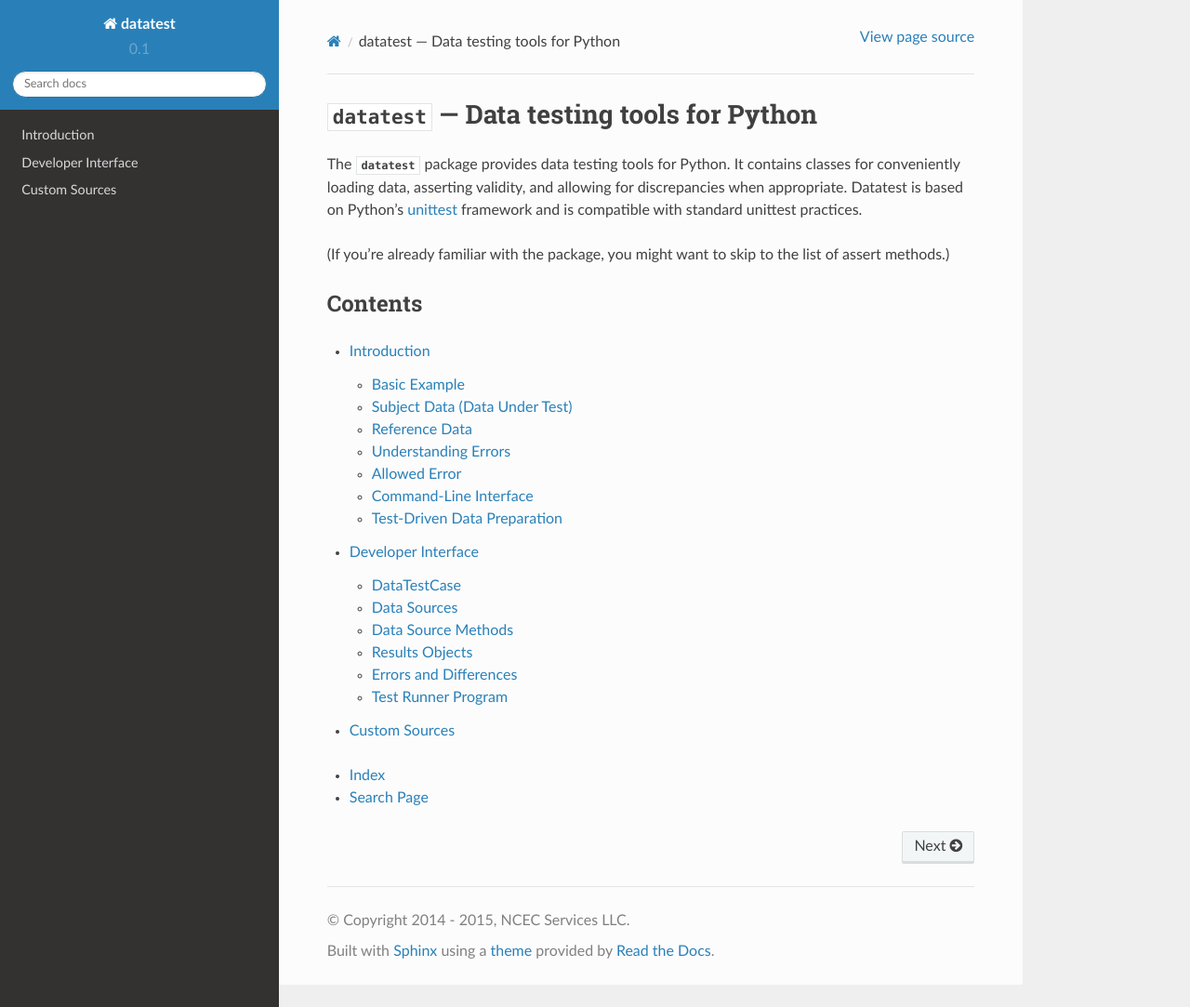
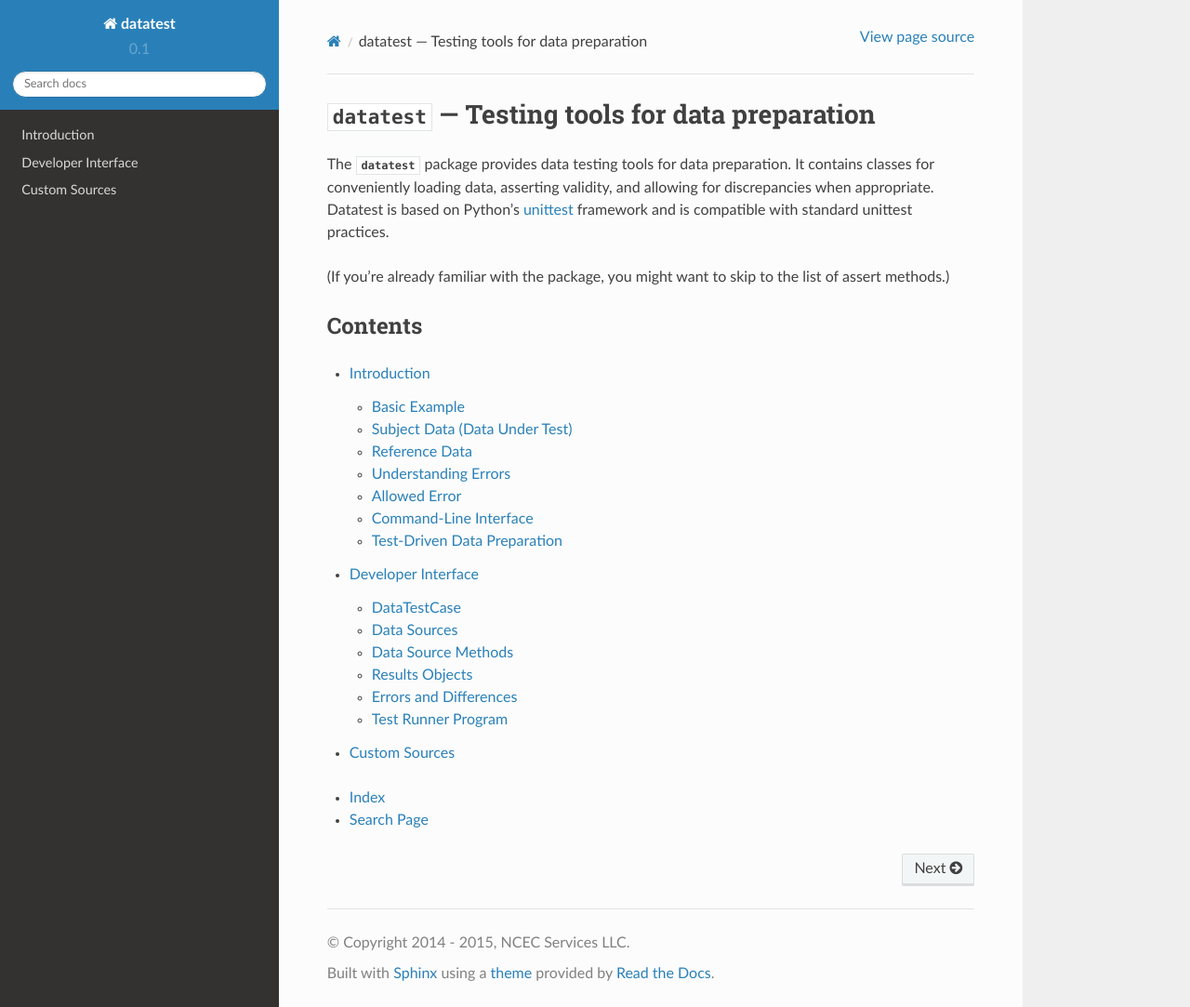
Before and after one commit to shawnbrown/datatest, a Sphinx documentation site: the page built from docs/index.rst, in a window 1280 px wide and 1083 px high. Shown: the whole window at 93% size. Built offline with Sphinx 7.4.7 and the Read the Docs theme 2.0.0, drawn with Linux system fonts in a browser that asks for light colours.

Commit message:
Update package description and clean-up docstring formatting.

```diff
--- a/docs/index.rst
+++ b/docs/index.rst
@@ -1,7 +1,7 @@
 
 .. meta::
-    :description: datatest: Data testing tools for Python.
-    :keywords: datatest, unittest, testing, test-driven data preparation
+    :description: datatest: Testing tools for data preparation.
+    :keywords: datatest, unittest, testing, data preparation, test-driven data preparation
     :title: Index
 
 .. module:: datatest
@@ -10,12 +10,12 @@
 .. sectionauthor:: Shawn Brown <sbrown@ncecservices.com>
 
 
-#################################################
-:mod:`datatest` --- Data testing tools for Python
-#################################################
+######################################################
+:mod:`datatest` --- Testing tools for data preparation
+######################################################
 
-The :mod:`datatest` package provides data testing tools for Python.  It
-contains classes for conveniently loading data, asserting validity, and
+The :mod:`datatest` package provides data testing tools for data preparation.
+It contains classes for conveniently loading data, asserting validity, and
 allowing for discrepancies when appropriate.  Datatest is based on Python's
 `unittest <http://docs.python.org/3/library/unittest.html>`_ framework and is
 compatible with standard unittest practices.
--- a/setup.py
+++ b/setup.py
@@ -28,7 +28,7 @@
 if __name__ == '__main__':
     setup(name='datatest',
           version=get_version('datatest/__init__.py'),
-          description='Data testing tools for Python.',
+          description='Testing tools for data preparation.',
           author='Shawn Brown',
           #author_email='',
           #url='',
```
Also changed, not shown: docs/intro.rst (+3 -4 lines), 1 other file.
